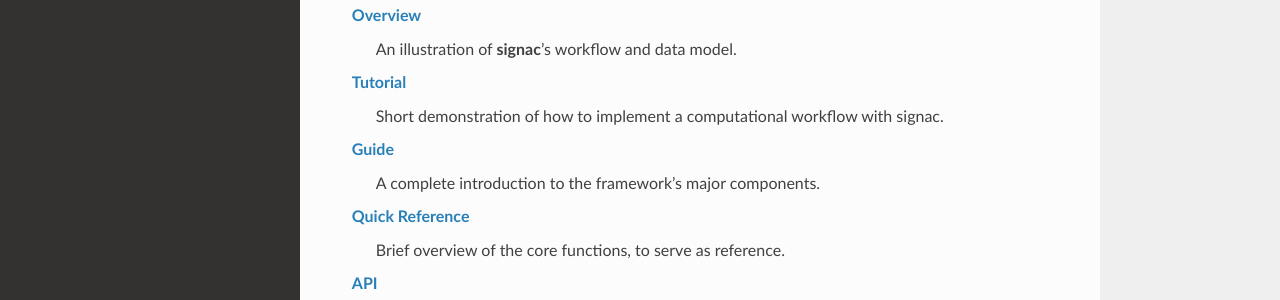
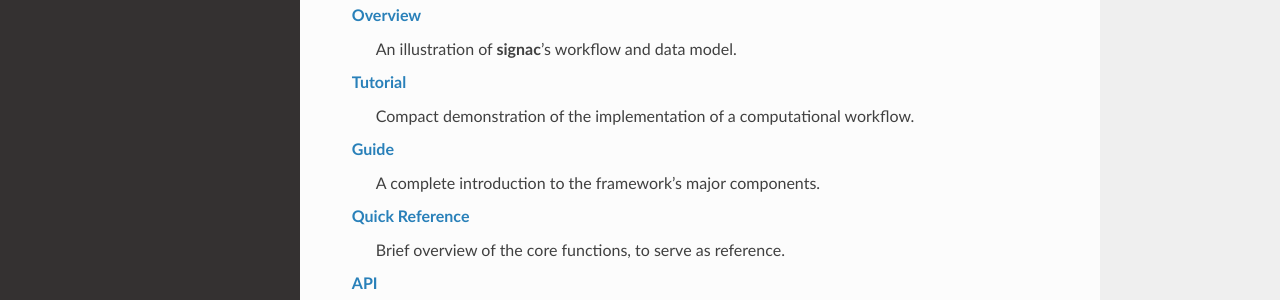
Before and after one commit to glotzerlab/signac, a Sphinx documentation site: the page built from doc/index.rst, in a window 1280 px wide and 1134 px high. Shown: the part 333-633 px from the top of the window. Built offline with Sphinx 7.4.7 and the Read the Docs theme 2.0.0, drawn with Linux system fonts in a browser that asks for light colours; formulas are drawn with MathJax 3.

Commit message:
Rephrase tutorial description.

```diff
--- a/doc/index.rst
+++ b/doc/index.rst
@@ -17,7 +17,7 @@ Contents
       An illustration of **signac**'s workflow and data model.
 
     :ref:`tutorial`
-      Short demonstration of how to implement a computational workflow with signac.
+      Compact demonstration of the implementation of a computational workflow.
 
     :ref:`guide`
       A complete introduction to the framework's major components.
```
